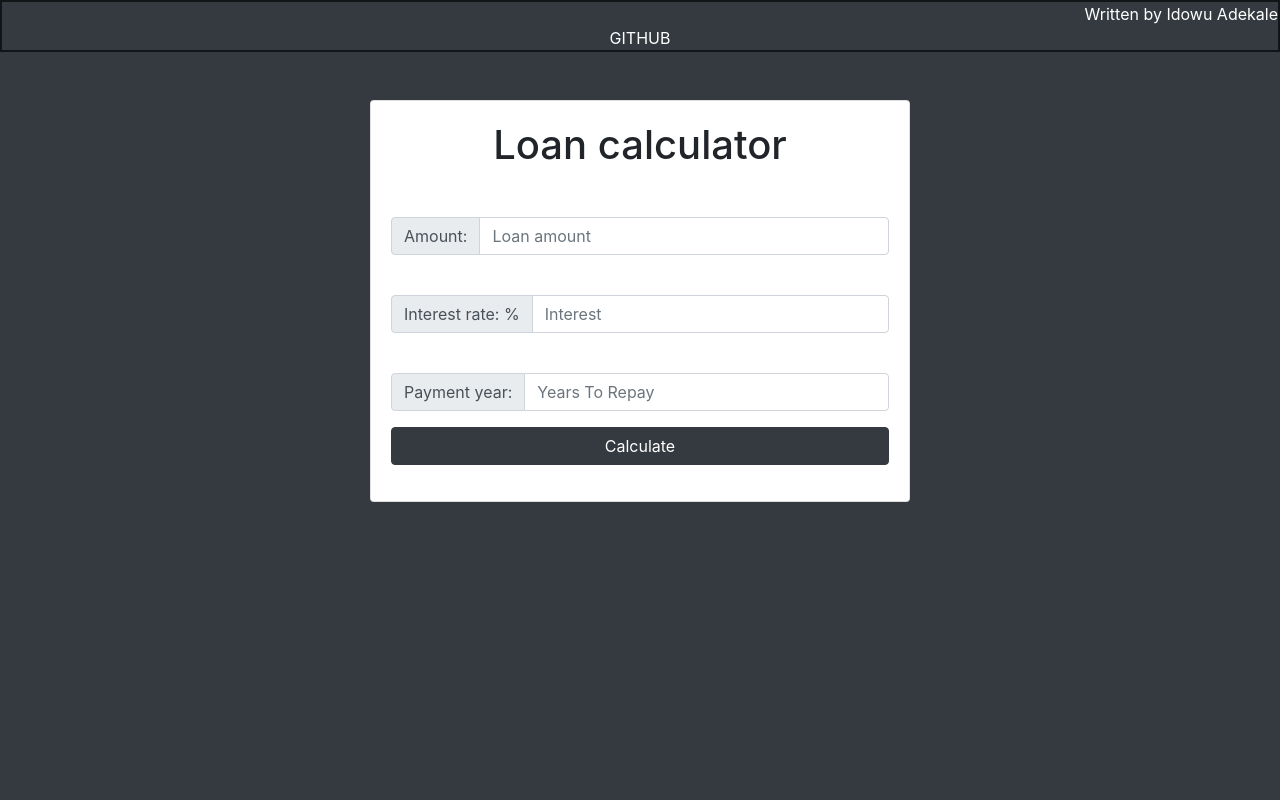
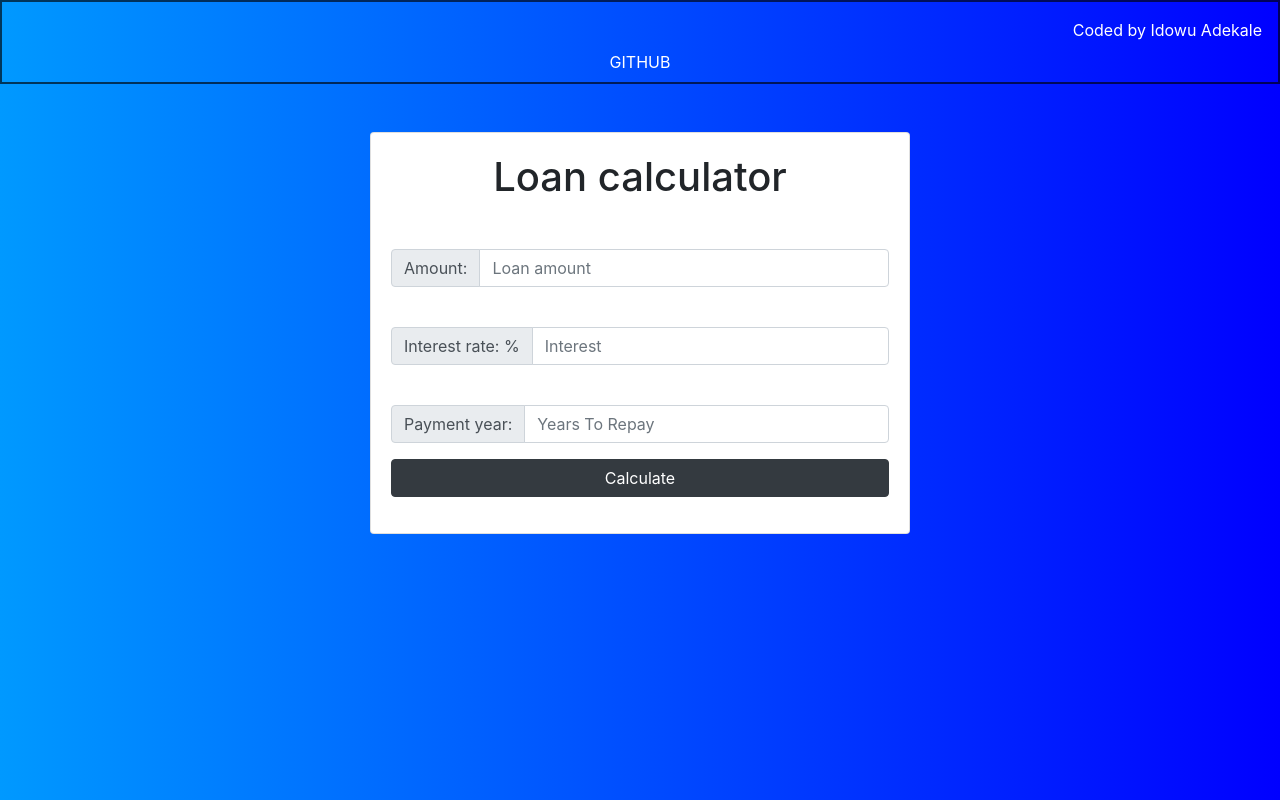
Before and after one commit to idowuadekale/Loan-Calculator, a plain HTML site: page index.html in a window 1280 px wide. Drawn offline with nearby package versions, Linux system fonts and the light colour scheme.

Commit message:
2022_10_09

```diff
--- a/index.html
+++ b/index.html
@@ -5,12 +5,18 @@
     <meta charset="UTF-8">
     <meta name="viewport" content="width=device-width, initial-scale=1.0">
     <meta http-equiv="X-UA-Compatible" content="ie=edge">
+    <title>Loan Calculator </title>
+
+    <!-- Icon -->
+    <link rel="icon" href="./img/Icon.png">
+
+    <!-- Main Stylesheet -->
     <link rel="stylesheet" href="style.css">
-    <link rel="icon" href="./img/loan.png">
+
+    <!-- Alternative Stylesheet -->
     <link href="https://stackpath.bootstrapcdn.com/bootstrap/4.1.3/css/bootstrap.min.css" rel="stylesheet" integrity="sha384-MCw98/SFnGE8fJT3GXwEOngsV7Zt27NXFoaoApmYm81iuXoPkFOJwJ8ERdknLPMO" crossorigin="anonymous">
+    <link href="https://stackpath.bootstrapcdn.com/font-awesome/4.7.0/css/font-awesome.min.css" rel="stylesheet" integrity="sha384-wvfXpqpZZVQGK6TAh5PVlGOfQNHSoD2xbE+QkPxCAFlNEevoEH3Sl0sibVcOQVnN" crossorigin="anonymous">
 
-    <link href="https://stackpath.bootstrapcdn.com/font-awesome/4.7.0/css/font-awesome.min.css" rel="stylesheet" integrity="sha384-wvfXpqpZZVQGK6TAh5PVlGOfQNHSoD2xbE+QkPxCAFlNEevoEH3Sl0sibVcOQVnN" crossorigin="anonymous">
-    <title>Loan Calculator </title>
     <style>
         #loading,
         #results {
@@ -19,14 +25,14 @@
     </style>
 </head>
 
-<body class="bg-dark">
+<body>
 
     <!--  Beginning code For cursor inside a circle  -->
     <div class='circle'></div>
     <!-- End of code For cursor inside a circle  -->
 
-    <div class="written">
-        <div>Written by Idowu Adekale</div>
+    <div class="written p-2">
+        <div class="m-2">Coded by Idowu Adekale</div>
         <div class="github" onclick="myFunction()">
             <a href="https://github.com/idowuadekale" target="_blank" style="color: #fff;">GitHub</a>
         </div>
--- a/style.css
+++ b/style.css
@@ -1,3 +1,7 @@
+body {
+    background-image: linear-gradient(to right, #0099ff, #0000ff);
+}
+
 .written {
     border: 2px solid rgba(0, 0, 0, 0.644);
     align-items: center;
@@ -15,6 +19,10 @@ a {
 a {
     text-transform: uppercase;
     text-decoration: none;
+}
+
+#error {
+    color: red;
 }
 
 
```
Also changed, not shown: img/Icon.png (added), img/loan.png (deleted).
